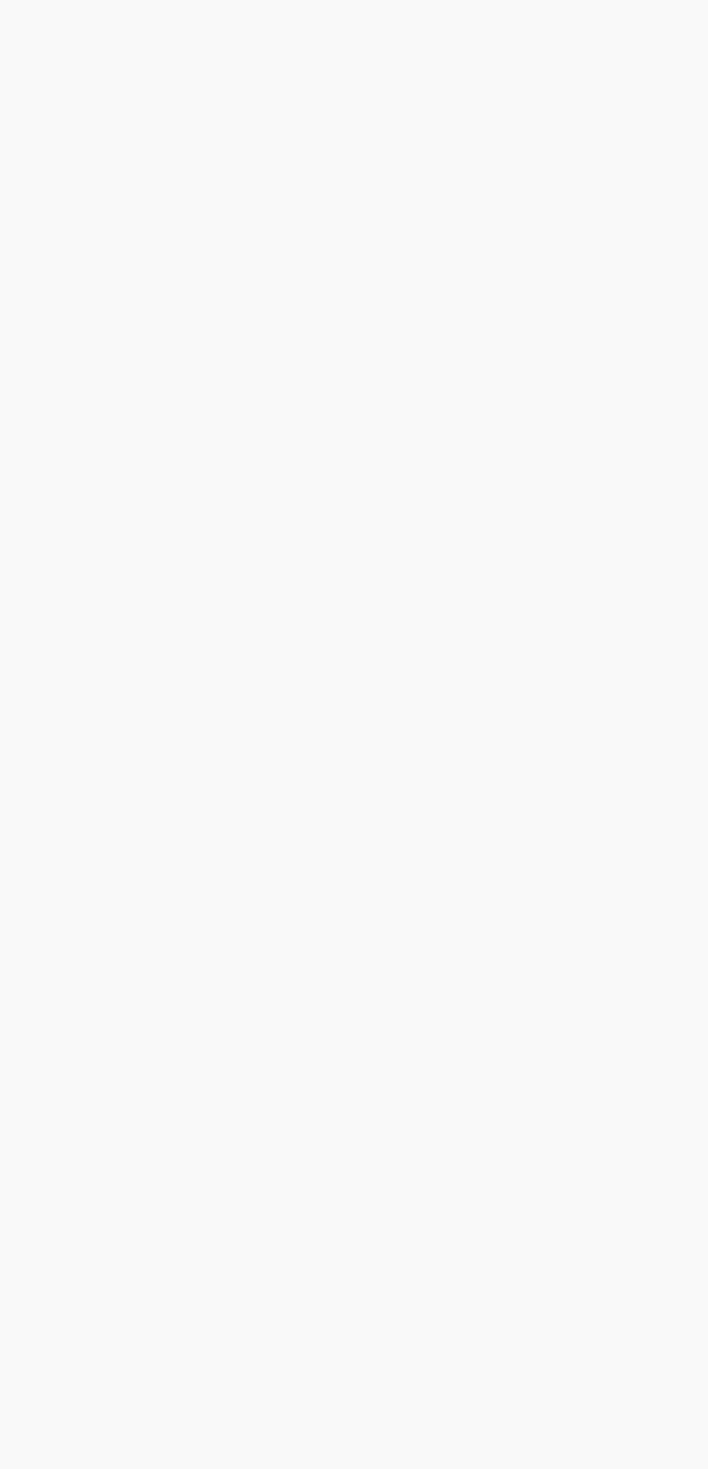
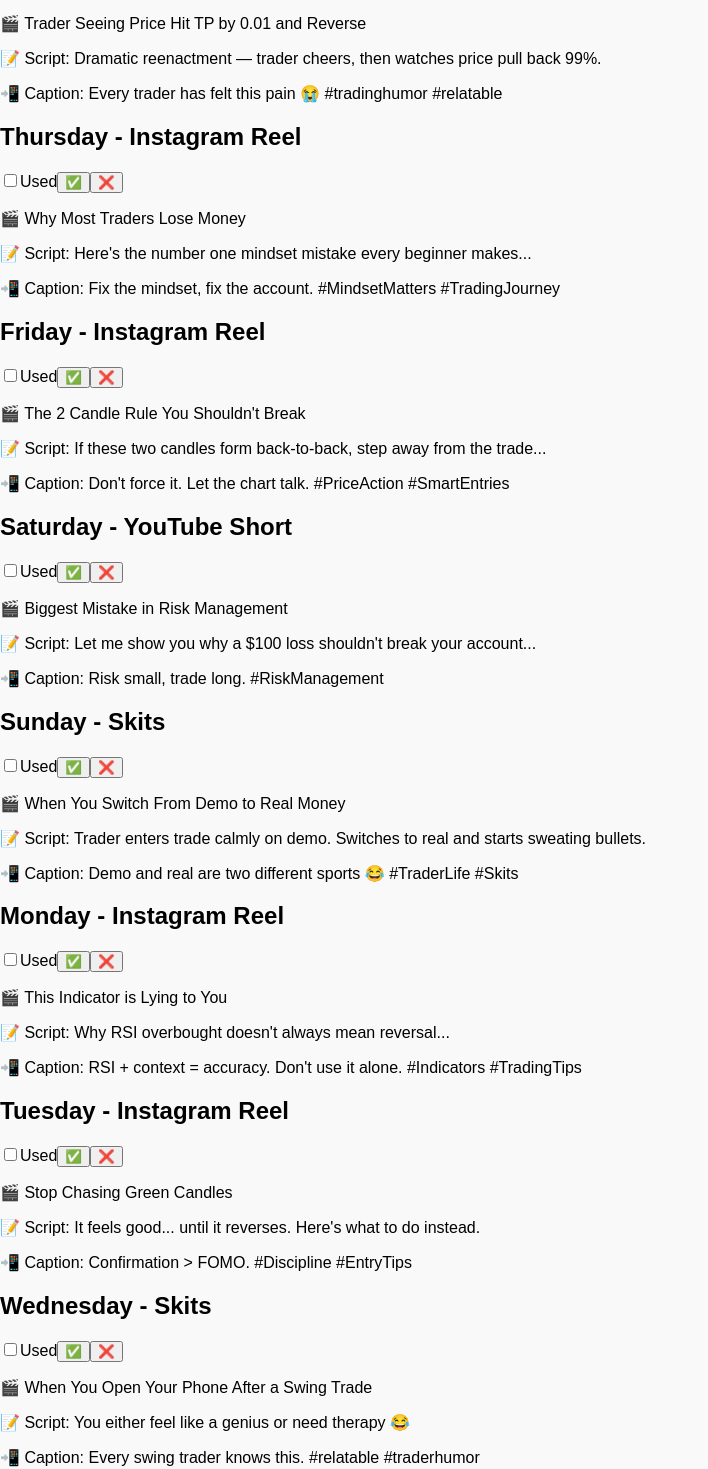
Before and after one commit to aerminy/EA-Content, a React (Create React App) app: page / in a window 1280 px wide. Shown: the part 603-2072 px from the top of the page, without its empty margins (0-708 px from the left). Before the commit the page ends 800 px from the top, so only its background shows below. Built offline with nearby package versions, Linux system fonts and the light colour scheme.

Commit message:
Update WeeklyContentPlanner.jsx

```diff
--- a/src/components/WeeklyContentPlanner.jsx
+++ b/src/components/WeeklyContentPlanner.jsx
@@ -6,7 +6,87 @@ import { Switch } from "./ui/switch";
 import { Checkbox } from "./ui/checkbox";
 
 const sampleIdeas = [
-  // ...same sample ideas as before
+  {
+    day: "Monday",
+    type: "Instagram Reel",
+    title: "3 Signs You're Overtrading",
+    script: "Are you making too many trades per day? Here's how to tell...",
+    caption: "Less is more. Focus on quality setups. #TradingTips #Discipline",
+    youtube: "Expand this topic into a 5-min video: include chart examples and journal tips."
+  },
+  {
+    day: "Tuesday",
+    type: "Instagram Reel",
+    title: "How to Set a TP That Actually Gets Hit",
+    script: "Most traders set TPs based on dreams. Here's how to use market structure...",
+    caption: "TPs that hit are TPs that make sense. Structure matters. #TakeProfit #SmartTrading",
+    youtube: "Break this into a video tutorial with step-by-step trade review."
+  },
+  {
+    day: "Wednesday",
+    type: "Skits",
+    title: "Trader Seeing Price Hit TP by 0.01 and Reverse",
+    script: "Dramatic reenactment — trader cheers, then watches price pull back 99%.",
+    caption: "Every trader has felt this pain 😭 #tradinghumor #relatable",
+    youtube: "Skit series idea: 'Trader Life' — Episode 1."
+  },
+  {
+    day: "Thursday",
+    type: "Instagram Reel",
+    title: "Why Most Traders Lose Money",
+    script: "Here's the number one mindset mistake every beginner makes...",
+    caption: "Fix the mindset, fix the account. #MindsetMatters #TradingJourney",
+    youtube: "Full 10-minute deep dive into trading psychology."
+  },
+  {
+    day: "Friday",
+    type: "Instagram Reel",
+    title: "The 2 Candle Rule You Shouldn't Break",
+    script: "If these two candles form back-to-back, step away from the trade...",
+    caption: "Don't force it. Let the chart talk. #PriceAction #SmartEntries",
+    youtube: "Show 3 examples of this in real market conditions."
+  },
+  {
+    day: "Saturday",
+    type: "YouTube Short",
+    title: "Biggest Mistake in Risk Management",
+    script: "Let me show you why a $100 loss shouldn't break your account...",
+    caption: "Risk small, trade long. #RiskManagement",
+    youtube: "Turn this into a risk vs reward breakdown on the whiteboard."
+  },
+  {
+    day: "Sunday",
+    type: "Skits",
+    title: "When You Switch From Demo to Real Money",
+    script: "Trader enters trade calmly on demo. Switches to real and starts sweating bullets.",
+    caption: "Demo and real are two different sports 😂 #TraderLife #Skits",
+    youtube: "Skit idea: 'The Mental Shift in Trading' with dramatic music."
+  },
+  {
+    day: "Monday",
+    type: "Instagram Reel",
+    title: "This Indicator is Lying to You",
+    script: "Why RSI overbought doesn't always mean reversal...",
+    caption: "RSI + context = accuracy. Don't use it alone. #Indicators #TradingTips",
+    youtube: "Compare RSI fakeouts on 3 different timeframes."
+  },
+  {
+    day: "Tuesday",
+    type: "Instagram Reel",
+    title: "Stop Chasing Green Candles",
+    script: "It feels good... until it reverses. Here's what to do instead.",
+    caption: "Confirmation > FOMO. #Discipline #EntryTips",
+    youtube: "Expand this into a trade breakdown with entries and exits."
+  },
+  {
+    day: "Wednesday",
+    type: "Skits",
+    title: "When You Open Your Phone After a Swing Trade",
+    script: "You either feel like a genius or need therapy 😂",
+    caption: "Every swing trader knows this. #relatable #traderhumor",
+    youtube: "Skit compilation idea: ‘Swing Trade Emotions Day 1–5’"
+  },
+  // 🔁 Repeat up to 30+ with new variations
 ];
 
 const WeeklyContentPlanner = () => {
```
